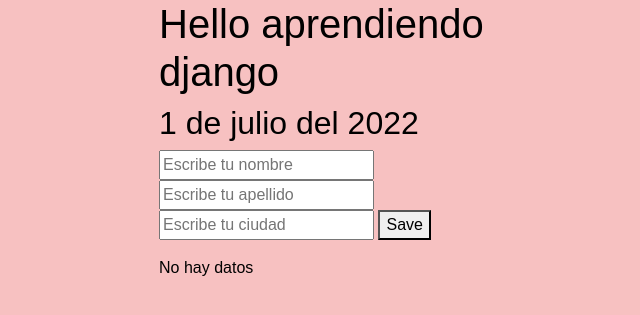
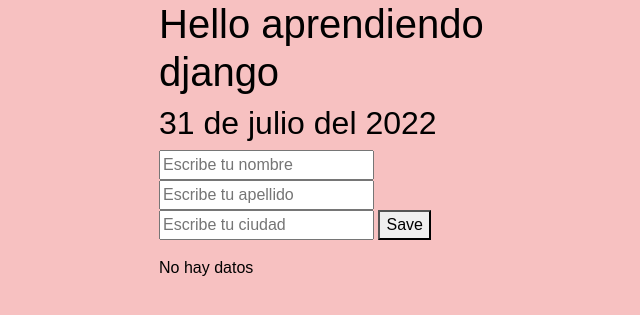
Before and after one commit to Mishelle126/formulario_crud, a Django app: page /Registrate/ in a window 1280 px wide. Shown: the top 315 px of the page, without its empty margins (303-943 px from the left). Run offline with Django 4.2, Linux system fonts and the light colour scheme; data that the repository does not hold is empty.

Commit message:
corregir falla

```diff
--- a/Registrate/templates/login.html
+++ b/Registrate/templates/login.html
@@ -13,7 +13,7 @@
         <div class="row">
           <div class="col-md-4 offset-md-4">
             <h1>Hello aprendiendo django</h1>
-            <h2> 1 de julio del 2022</h2>
+            <h2> 31 de julio del 2022</h2>
 
             <form action="{% url 'create_nombre' %}" method="POST">
                 {% csrf_token %}
```
